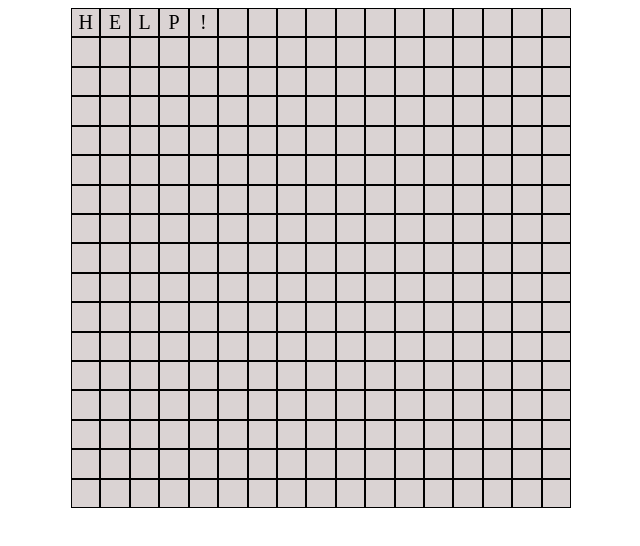
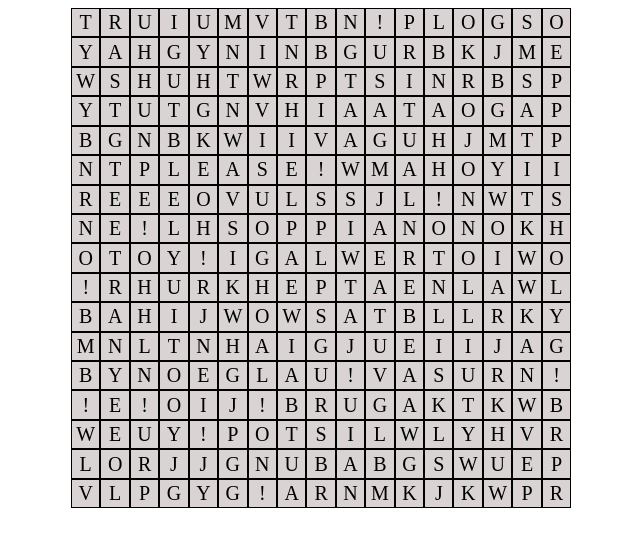
Before and after one commit to OlloClark/catch-them, a plain HTML site: page index.html in a window 1280 px wide. Shown: the whole page, without its empty margins (319-959 px from the left). Drawn offline with Linux system fonts and the light colour scheme.

Commit message:
populated grid and start/end div ids added

```diff
--- a/JS/app.js
+++ b/JS/app.js
@@ -1,4 +1,13 @@
 console.log("asYouWish")
+
+
+//attempt to draw line
+
+let isDrawing = false;
+let x = 0;
+let y = 0;
+
+
 
 
 // Constants:
--- a/index.html
+++ b/index.html
@@ -10,295 +10,295 @@
 </head>
 <body>
    <div class="container">
+   <div ID="thatEnd">T</div>
+   <div>R</div>
+   <div>U</div>
+   <div>I</div>
+   <div>U</div>
+   <div id="miriamStart">M</div>
+   <div>V</div>
+   <div>T</div>
+   <div>B</div>
+   <div>N</div>
+   <div>!</div>
+   <div>P</div>
+   <div>L</div>
+   <div>O</div>
+   <div>G</div>
+   <div>S</div>
+   <div>O</div>
+   <div>Y</div>
+   <div>A</div>
    <div>H</div>
+   <div>G</div>
+   <div>Y</div>
+   <div>N</div>
+   <div>I</div>
+   <div>N</div>
+   <div>B</div>
+   <div>G</div>
+   <div>U</div>
+   <div id="ritualStart">R</div>
+   <div>B</div>
+   <div>K</div>
+   <div>J</div>
+   <div>M</div>
    <div>E</div>
+   <div>W</div>
+   <div>S</div>
+   <div>H</div>
+   <div>U</div>
+   <div>H</div>
+   <div>T</div>
+   <div>W</div>
+   <div>R</div>
+   <div>P</div>
+   <div>T</div>
+   <div id="saveus!Start">S</div>
+   <div>I</div>
+   <div id="simonEnd">N</div>
+   <div>R</div>
+   <div>B</div>
+   <div>S</div>
+   <div>P</div>
+   <div>Y</div>
+   <div>T</div>
+   <div>U</div>
+   <div id="thatStart">T</div>
+   <div>G</div>
+   <div>N</div>
+   <div>V</div>
+   <div>H</div>
+   <div>I</div>
+   <div>A</div>
+   <div>A</div>
+   <div>T</div>
+   <div>A</div>
+   <div>O</div>
+   <div>G</div>
+   <div>A</div>
+   <div>P</div>
+   <div>B</div>
+   <div>G</div>
+   <div>N</div>
+   <div>B</div>
+   <div>K</div>
+   <div>W</div>
+   <div>I</div>
+   <div>I</div>
+   <div>V</div>
+   <div>A</div>
+   <div>G</div>
+   <div>U</div>
+   <div id="elijahEnd">H</div>
+   <div>J</div>
+   <div>M</div>
+   <div>T</div>
+   <div>P</div>
+   <div>N</div>
+   <div>T</div>
+   <div id="please!Start">P</div>
+   <div>L</div>
+   <div>E</div>
+   <div>A</div>
+   <div>S</div>
+   <div>E</div>
+   <div id="please!End">!</div>
+   <div>W</div>
+   <div id="miriamEnd">M</div>
+   <div>A</div>
+   <div>H</div>
+   <div>O</div>
+   <div>Y</div>
+   <div>I</div>
+   <div>I</div>
+   <div>R</div>
+   <div>E</div>
+   <div>E</div>
+   <div>E</div>
+   <div>O</div>
+   <div>V</div>
+   <div>U</div>
+   <div>L</div>
+   <div>S</div>
+   <div>S</div>
+   <div>J</div>
+   <div id="ritualEnd">L</div>
+   <div id="listen!End">!</div>
+   <div id="aaronEnd">N</div>
+   <div>W</div>
+   <div>T</div>
+   <div id="simonStart">S</div>
+   <div>N</div>
+   <div>E</div>
+   <div id="awry!End">!</div>
+   <div>L</div>
+   <div>H</div>
+   <div>S</div>
+   <div>O</div>
+   <div>P</div>
+   <div>P</div>
+   <div>I</div>
+   <div>A</div>
+   <div>N</div>
+   <div>O</div>
+   <div>N</div>
+   <div>O</div>
+   <div id="killStart">K</div>
+   <div>H</div>
+   <div id="jethroEnd">O</div>
+   <div id="thing!Start">T</div>
+   <div>O</div>
+   <div>Y</div>
+   <div id="saveus!End">!</div>
+   <div>I</div>
+   <div>G</div>
+   <div>A</div>
+   <div>L</div>
+   <div>W</div>
+   <div>E</div>
+   <div>R</div>
+   <div>T</div>
+   <div>O</div>
+   <div>I</div>
+   <div>W</div>
+   <div>O</div>
+   <div>!</div>
+   <div>R</div>
+   <div>H</div>
+   <div>U</div>
+   <div>R</div>
+   <div>K</div>
+   <div>H</div>
+   <div id="elijahStart">E</div>
+   <div>P</div>
+   <div>T</div>
+   <div>A</div>
+   <div>E</div>
+   <div>N</div>
+   <div>L</div>
+   <div>A</div>
+   <div>W</div>
+   <div>L</div>
+   <div>B</div>
+   <div>A</div>
+   <div>H</div>
+   <div>I</div>
+   <div>J</div>
+   <div>W</div>
+   <div>O</div>
+   <div>W</div>
+   <div>S</div>
+   <div id="aaronStart">A</div>
+   <div>T</div>
+   <div>B</div>
+   <div id="killEnd">L</div>
+   <div id="abigailEnd">L</div>
+   <div>R</div>
+   <div>K</div>
+   <div>Y</div>
+   <div>M</div>
+   <div>N</div>
+   <div>L</div>
+   <div id="wentEnd">T</div>
+   <div>N</div>
+   <div>H</div>
+   <div id="awryStart">A</div>
+   <div>I</div>
+   <div>G</div>
+   <div>J</div>
+   <div>U</div>
+   <div id="estherStart">E</div>
+   <div>I</div>
+   <div>I</div>
+   <div>J</div>
+   <div>A</div>
+   <div>G</div>
+   <div>B</div>
+   <div>Y</div>
+   <div>N</div>
+   <div>O</div>
+   <div>E</div>
+   <div>G</div>
+   <div id="listenStart">L</div>
+   <div>A</div>
+   <div>U</div>
+   <div>!</div>
+   <div>V</div>
+   <div>A</div>
+   <div>S</div>
+   <div>U</div>
+   <div>R</div>
+   <div>N</div>
+   <div>!</div>
+   <div>!</div>
+   <div>E</div>
+   <div>!</div>
+   <div>O</div>
+   <div>I</div>
+   <div id="jethroStart">J</div>
+   <div id="thing!End">!</div>
+   <div>B</div>
+   <div>R</div>
+   <div>U</div>
+   <div>G</div>
+   <div>A</div>
+   <div>K</div>
+   <div>T</div>
+   <div>K</div>
+   <div>W</div>
+   <div>B</div>
+   <div id="wentStart">W</div>
+   <div>E</div>
+   <div>U</div>
+   <div>Y</div>
+   <div id="stop!End">!</div>
+   <div>P</div>
+   <div>O</div>
+   <div>T</div>
+   <div id="stop!Start">S</div>
+   <div>I</div>
+   <div>L</div>
+   <div>W</div>
+   <div>L</div>
+   <div>Y</div>
+   <div>H</div>
+   <div>V</div>
+   <div>R</div>
+   <div>L</div>
+   <div>O</div>
+   <div>R</div>
+   <div>J</div>
+   <div>J</div>
+   <div>G</div>
+   <div>N</div>
+   <div>U</div>
+   <div>B</div>
+   <div>A</div>
+   <div>B</div>
+   <div>G</div>
+   <div>S</div>
+   <div>W</div>
+   <div>U</div>
+   <div>E</div>
+   <div>P</div>
+   <div>V</div>
    <div>L</div>
    <div>P</div>
+   <div>G</div>
+   <div>Y</div>
+   <div>G</div>
    <div>!</div>
-   <div></div>
-   <div></div>
-   <div></div>
-   <div></div>
-   <div></div>
-   <div></div>
-   <div></div>
-   <div></div>
-   <div></div>
-   <div></div>
-   <div></div>
-   <div></div>
-   <div></div>
-   <div></div>
-   <div></div>
-   <div></div>
-   <div></div>
-   <div></div>
-   <div></div>
-   <div></div>
-   <div></div>
-   <div></div>
-   <div></div>
-   <div></div>
-   <div></div>
-   <div></div>
-   <div></div>
-   <div></div>
-   <div></div>
-   <div></div>
-   <div></div>
-   <div></div>
-   <div></div>
-   <div></div>
-   <div></div>
-   <div></div>
-   <div></div>
-   <div></div>
-   <div></div>
-   <div></div>
-   <div></div>
-   <div></div>
-   <div></div>
-   <div></div>
-   <div></div>
-   <div></div>
-   <div></div>
-   <div></div>
-   <div></div>
-   <div></div>
-   <div></div>
-   <div></div>
-   <div></div>
-   <div></div>
-   <div></div>
-   <div></div>
-   <div></div>
-   <div></div>
-   <div></div>
-   <div></div>
-   <div></div>
-   <div></div>
-   <div></div>
-   <div></div>
-   <div></div>
-   <div></div>
-   <div></div>
-   <div></div>
-   <div></div>
-   <div></div>
-   <div></div>
-   <div></div>
-   <div></div>
-   <div></div>
-   <div></div>
-   <div></div>
-   <div></div>
-   <div></div>
-   <div></div>
-   <div></div>
-   <div></div>
-   <div></div>
-   <div></div>
-   <div></div>
-   <div></div>
-   <div></div>
-   <div></div>
-   <div></div>
-   <div></div>
-   <div></div>
-   <div></div>
-   <div></div>
-   <div></div>
-   <div></div>
-   <div></div>
-   <div></div>
-   <div></div>
-   <div></div>
-   <div></div>
-   <div></div>
-   <div></div>
-   <div></div>
-   <div></div>
-   <div></div>
-   <div></div>
-   <div></div>
-   <div></div>
-   <div></div>
-   <div></div>
-   <div></div>
-   <div></div>
-   <div></div>
-   <div></div>
-   <div></div>
-   <div></div>
-   <div></div>
-   <div></div>
-   <div></div>
-   <div></div>
-   <div></div>
-   <div></div>
-   <div></div>
-   <div></div>
-   <div></div>
-   <div></div>
-   <div></div>
-   <div></div>
-   <div></div>
-   <div></div>
-   <div></div>
-   <div></div>
-   <div></div>
-   <div></div>
-   <div></div>
-   <div></div>
-   <div></div>
-   <div></div>
-   <div></div>
-   <div></div>
-   <div></div>
-   <div></div>
-   <div></div>
-   <div></div>
-   <div></div>
-   <div></div>
-   <div></div>
-   <div></div>
-   <div></div>
-   <div></div>
-   <div></div>
-   <div></div>
-   <div></div>
-   <div></div>
-   <div></div>
-   <div></div>
-   <div></div>
-   <div></div>
-   <div></div>
-   <div></div>
-   <div></div>
-   <div></div>
-   <div></div>
-   <div></div>
-   <div></div>
-   <div></div>
-   <div></div>
-   <div></div>
-   <div></div>
-   <div></div>
-   <div></div>
-   <div></div>
-   <div></div>
-   <div></div>
-   <div></div>
-   <div></div>
-   <div></div>
-   <div></div>
-   <div></div>
-   <div></div>
-   <div></div>
-   <div></div>
-   <div></div>
-   <div></div>
-   <div></div>
-   <div></div>
-   <div></div>
-   <div></div>
-   <div></div>
-   <div></div>
-   <div></div>
-   <div></div>
-   <div></div>
-   <div></div>
-   <div></div>
-   <div></div>
-   <div></div>
-   <div></div>
-   <div></div>
-   <div></div>
-   <div></div>
-   <div></div>
-   <div></div>
-   <div></div>
-   <div></div>
-   <div></div>
-   <div></div>
-   <div></div>
-   <div></div>
-   <div></div>
-   <div></div>
-   <div></div>
-   <div></div>
-   <div></div>
-   <div></div>
-   <div></div>
-   <div></div>
-   <div></div>
-   <div></div>
-   <div></div>
-   <div></div>
-   <div></div>
-   <div></div>
-   <div></div>
-   <div></div>
-   <div></div>
-   <div></div>
-   <div></div>
-   <div></div>
-   <div></div>
-   <div></div>
-   <div></div>
-   <div></div>
-   <div></div>
-   <div></div>
-   <div></div>
-   <div></div>
-   <div></div>
-   <div></div>
-   <div></div>
-   <div></div>
-   <div></div>
-   <div></div>
-   <div></div>
-   <div></div>
-   <div></div>
-   <div></div>
-   <div></div>
-   <div></div>
-   <div></div>
-   <div></div>
-   <div></div>
-   <div></div>
-   <div></div>
-   <div></div>
-   <div></div>
-   <div></div>
-   <div></div>
-   <div></div>
-   <div></div>
-   <div></div>
-   <div></div>
-   <div></div>
-   <div></div>
-   <div></div>
-   <div></div>
-   <div></div>
-   <div></div>
-   <div></div>
-   <div></div>
-   <div></div>
-   <div></div>
-   <div></div>
-   <div></div>
-   <div></div>
-   <div></div>
-   <div></div>
-   <div></div>
-   <div></div>
-   <div></div>
-   <div></div>
-   <div></div>
-   <div></div>
-   <div></div>
-   <div></div>
+   <div id="abigailStart">A</div>
+   <div>R</div>
+   <div>N</div>
+   <div>M</div>
+   <div>K</div>
+   <div>J</div>
+   <div>K</div>
+   <div>W</div>
+   <div>P</div>
+   <div id="estherEnd">R</div>
    </div>
 </body>
 </html>
```
